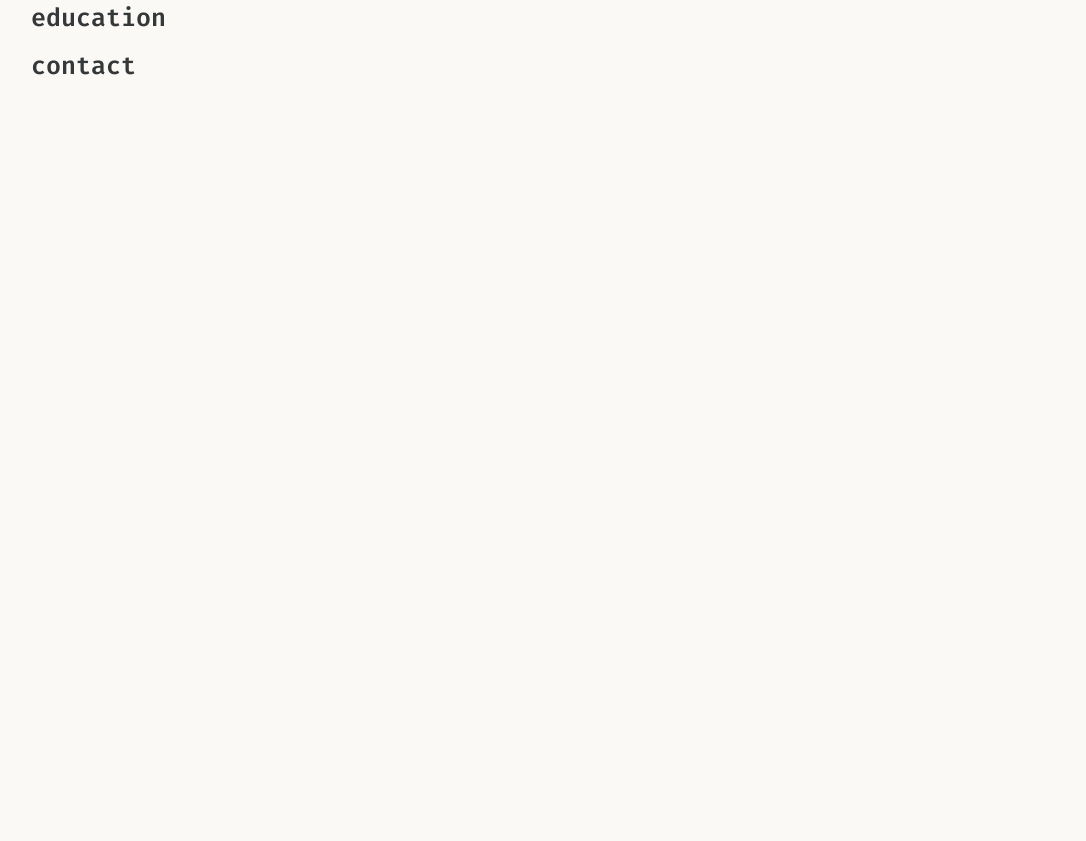
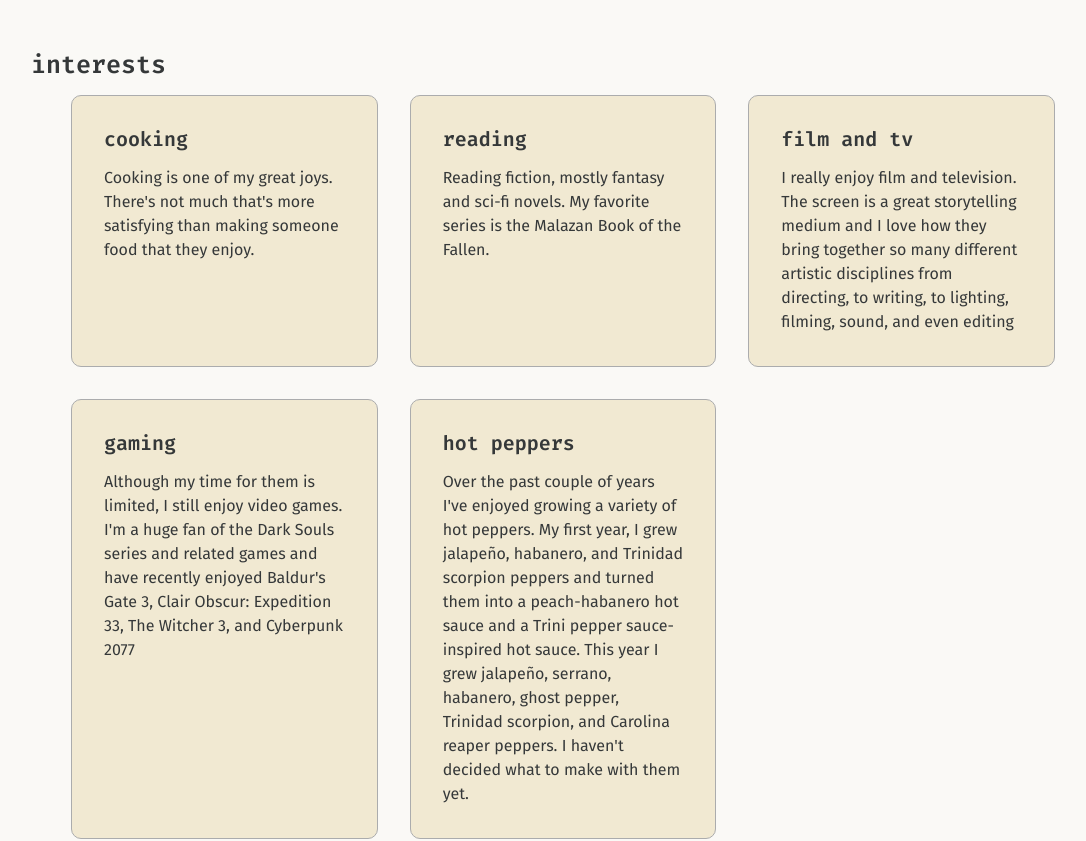
Before and after one commit to crannug/crannug.github.io, a React (Vite) app: page / in a window 1280 px wide. Shown: the part 520-1361 px from the top of the page, without its empty margins (97-1183 px from the left). Before the commit the page ends 800 px from the top, so only its background shows below. Built offline with nearby package versions, Linux system fonts and the light colour scheme.

Commit message:
add interests section. add styling for cards.

```diff
--- a/src/App.tsx
+++ b/src/App.tsx
@@ -1,4 +1,6 @@
 import Nav from "./components/Nav.tsx";
+import { interests } from "./data/interests";
+
 function App() {
   return (
     <>
@@ -32,6 +34,14 @@ function App() {
           </section>
           <section id="interests">
             <h2>interests</h2>
+            <ul role="list" className="card-grid">
+              {interests.map((interest) => (
+                <li key={interest.name} className="card">
+                  <h3>{interest.name}</h3>
+                  <p>{interest.blurb}</p>
+                </li>
+              ))}
+            </ul>
           </section>
           <section id="projects">
             <h2>projects</h2>
--- /dev/null
+++ b/src/data/interests.ts
@@ -0,0 +1,35 @@
+/**
+ * Interest. for holding my interests.
+ */
+export type Interest = {
+  name: string;
+  blurb: string;
+};
+
+export const interests: Interest[] = [
+  {
+    name: "cooking",
+    blurb:
+      "Cooking is one of my great joys. There's not much that's more satisfying than making someone food that they enjoy.",
+  },
+  {
+    name: "reading",
+    blurb:
+      "Reading fiction, mostly fantasy and sci-fi novels. My favorite series is the Malazan Book of the Fallen.",
+  },
+  {
+    name: "film and tv",
+    blurb:
+      "I really enjoy film and television. The screen is a great storytelling medium and I love how they bring together so many different artistic disciplines from directing, to writing, to lighting, filming, sound, and even editing",
+  },
+  {
+    name: "gaming",
+    blurb:
+      "Although my time for them is limited, I still enjoy video games. I'm a huge fan of the Dark Souls series and related games and have recently enjoyed Baldur's Gate 3, Clair Obscur: Expedition 33, The Witcher 3, and Cyberpunk 2077",
+  },
+  {
+    name: "hot peppers",
+    blurb:
+      "Over the past couple of years I've enjoyed growing a variety of hot peppers. My first year, I grew jalapeño, habanero, and Trinidad scorpion peppers and turned them into a peach-habanero hot sauce and a Trini pepper sauce-inspired hot sauce. This year I grew jalapeño, serrano, habanero, ghost pepper, Trinidad scorpion, and Carolina reaper peppers. I haven't decided what to make with them yet.",
+  },
+];
--- a/src/styles/global.css
+++ b/src/styles/global.css
@@ -61,15 +61,48 @@ header {
 
 .skip-link {
   position: absolute;
-  transform: translateY(-200%);
+  transform: translateY(-200%); /* send it to the stratosphere */
   top: 0;
   left: 0;
   z-index: 2; /* sits on top of the header*/
 }
 
 .skip-link:focus {
-  transform: translateY(0);
+  transform: translateY(0); /* bring it back down on tab focus */
   background: var(--color-accent);
   color: white;
   padding: var(--space-2);
 }
+
+/* padded section gaps */
+main section {
+  padding-block: var(--space-5);
+}
+
+/* cards, grid, as many as fit, at least 16rem wide */
+.card-grid {
+  display: grid;
+  grid-template-columns: repeat(auto-fit, minmax(16rem, 1fr));
+  gap: var(--space-4);
+}
+
+/* boxed item: interest, project card, maybe other stuff in the future */
+.card {
+  background: var(--color-surface);
+  border: 1px solid var(--color-border);
+  border-radius: var(--radius);
+  padding: var(--space-4);
+}
+
+/* no top margin on the first item in a pad (heading) */
+.card > :first-child {
+  margin-block-start: 0;
+}
+
+.tag-list {
+  display: flex;
+  flex-wrap: wrap;
+  gap: var(--space-2);
+  font-size: var(--text-sm);
+  color: var(--color-text-muted); /* 4.57:1 on --color-surface */
+}
--- a/src/styles/reset.css
+++ b/src/styles/reset.css
@@ -81,5 +81,5 @@ textarea:not([rows]) {
 
 /* anything that has been anchored to should have extra scroll margin */
 :target {
-  scroll-margin-block: 5rem;
+  scroll-margin-block: 1rem;
 }
```
